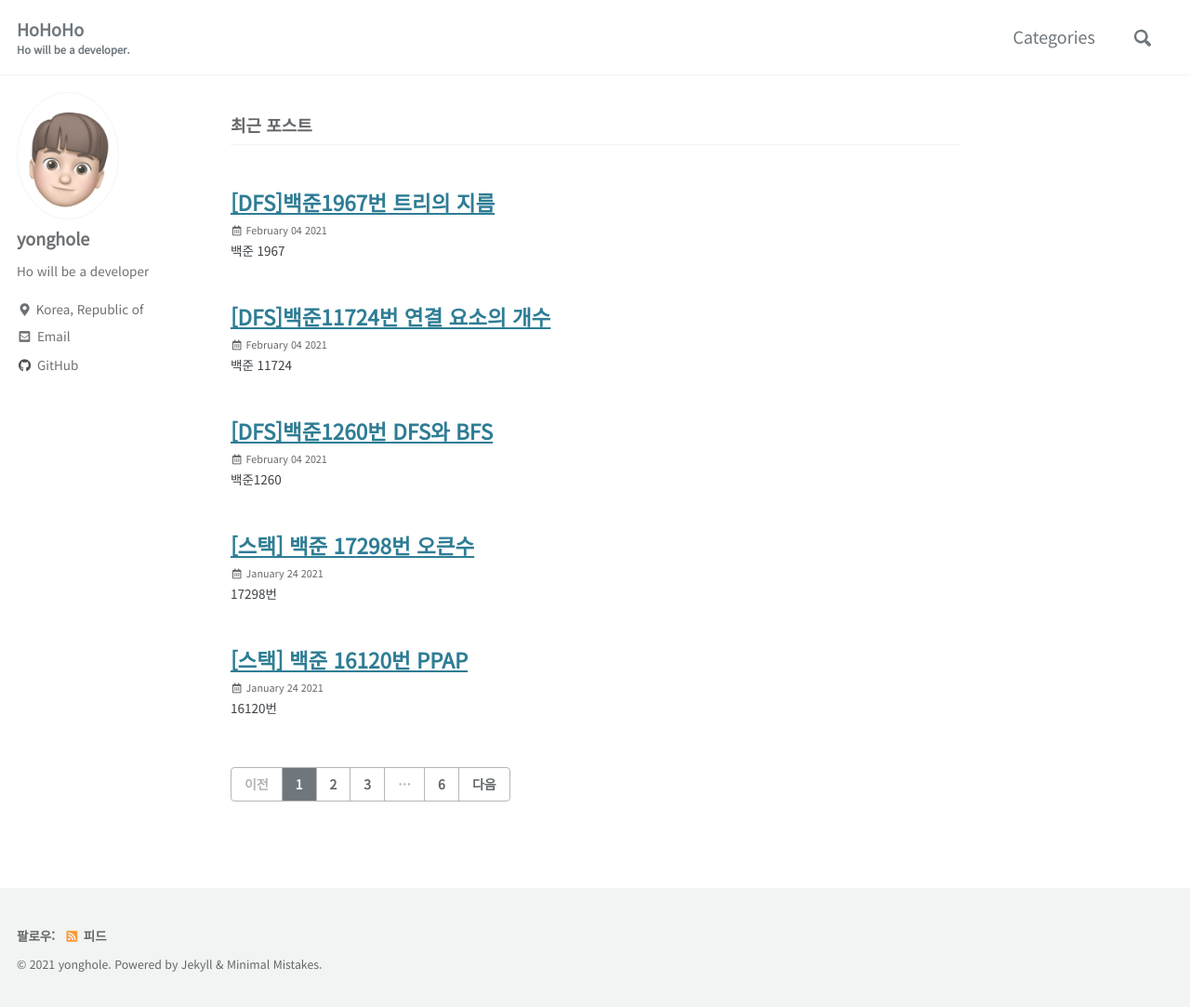
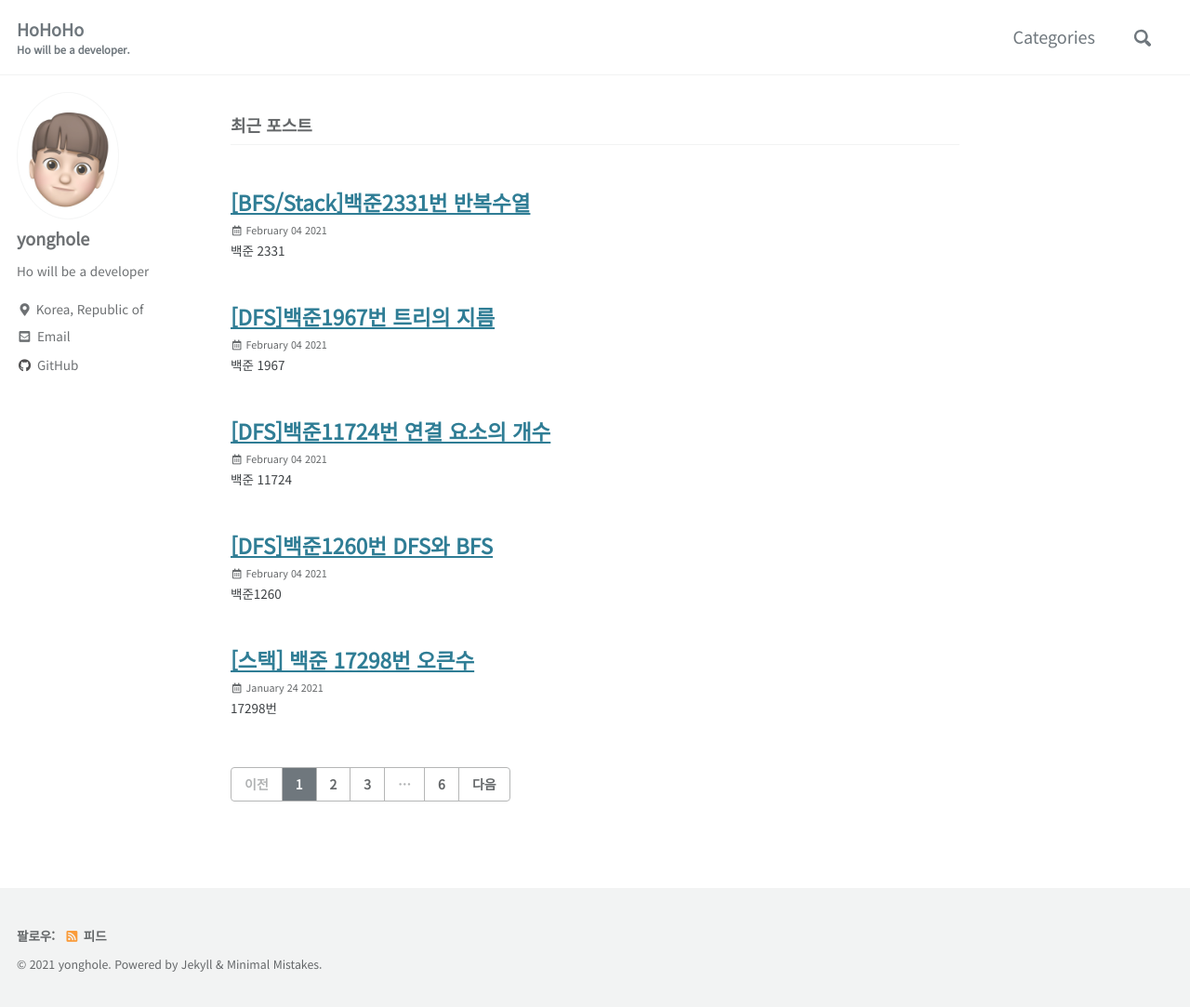
Before and after one commit to yonghole/yonghole.github.io, a Jekyll site: the page built from index.html, in a window 1280 px wide and 1083 px high. Shown: the whole window at 93% size. Built offline with Jekyll 4.4.1, drawn with Linux system fonts in a browser that asks for light colours; cached includes are drawn as plain includes; the list of posts is cut into pages by our own code.

```diff
--- a/_posts/백준 2331 0413a6f52533447e829adfefb1b3175e.md
+++ b/_posts/2021-02-04-BOJ2331.md
@@ -1,6 +1,12 @@
+---
+title: "[BFS/Stack]백준2331번 반복수열"
+date: 2021-02-04 14:13:20
+categories: Algorithm
+---
 # 백준 2331
 
-![%E1%84%87%E1%85%A2%E1%86%A8%E1%84%8C%E1%85%AE%E1%86%AB%202331%200413a6f52533447e829adfefb1b3175e/_2021-01-28__3.03.27.png](%E1%84%87%E1%85%A2%E1%86%A8%E1%84%8C%E1%85%AE%E1%86%AB%202331%200413a6f52533447e829adfefb1b3175e/_2021-01-28__3.03.27.png)
+![_2021-01-28__3 03 27](https://user-images.githubusercontent.com/55180768/106847882-2a6ffb00-66f3-11eb-9cd9-8671e5186dc7.png)
+
 
 반복되지 않는 수의 개수를 찾아야 한다.
 
```
